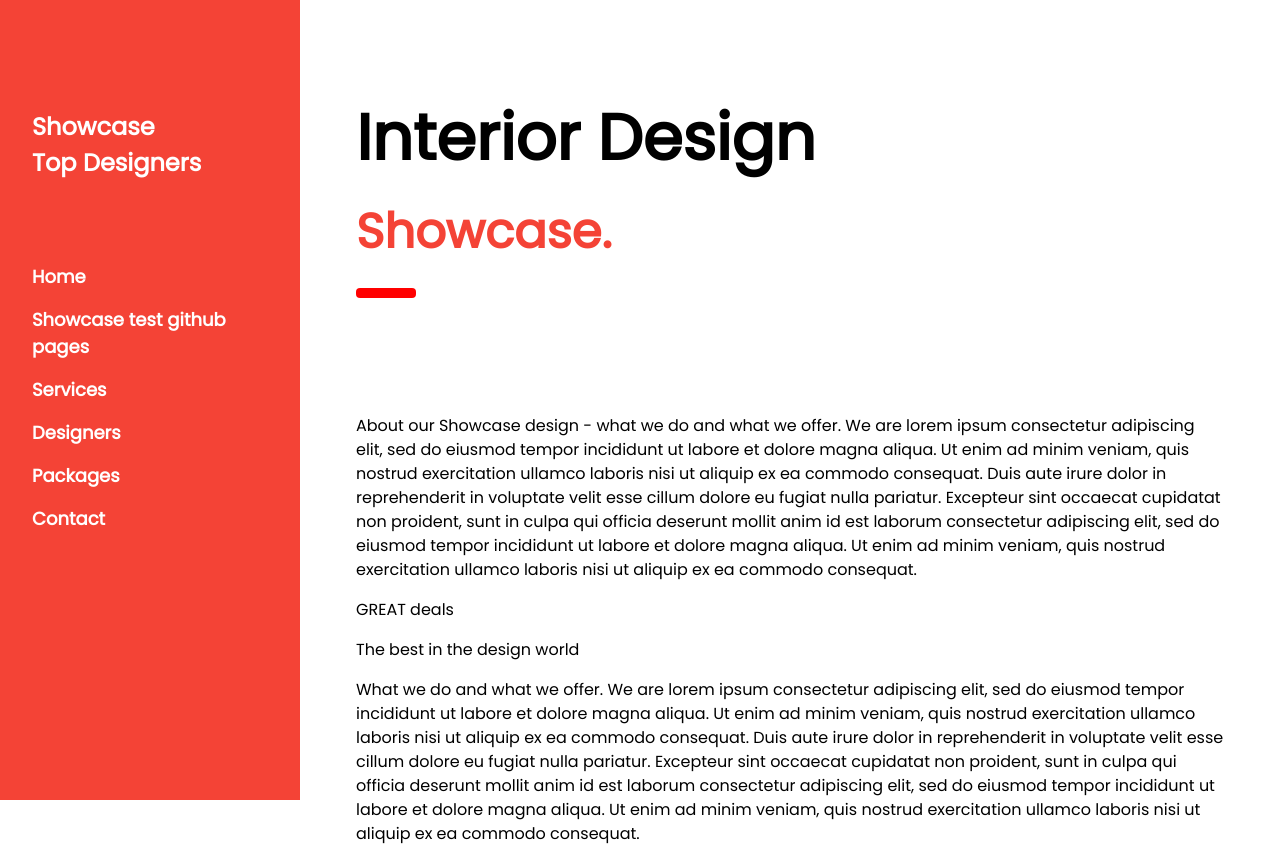
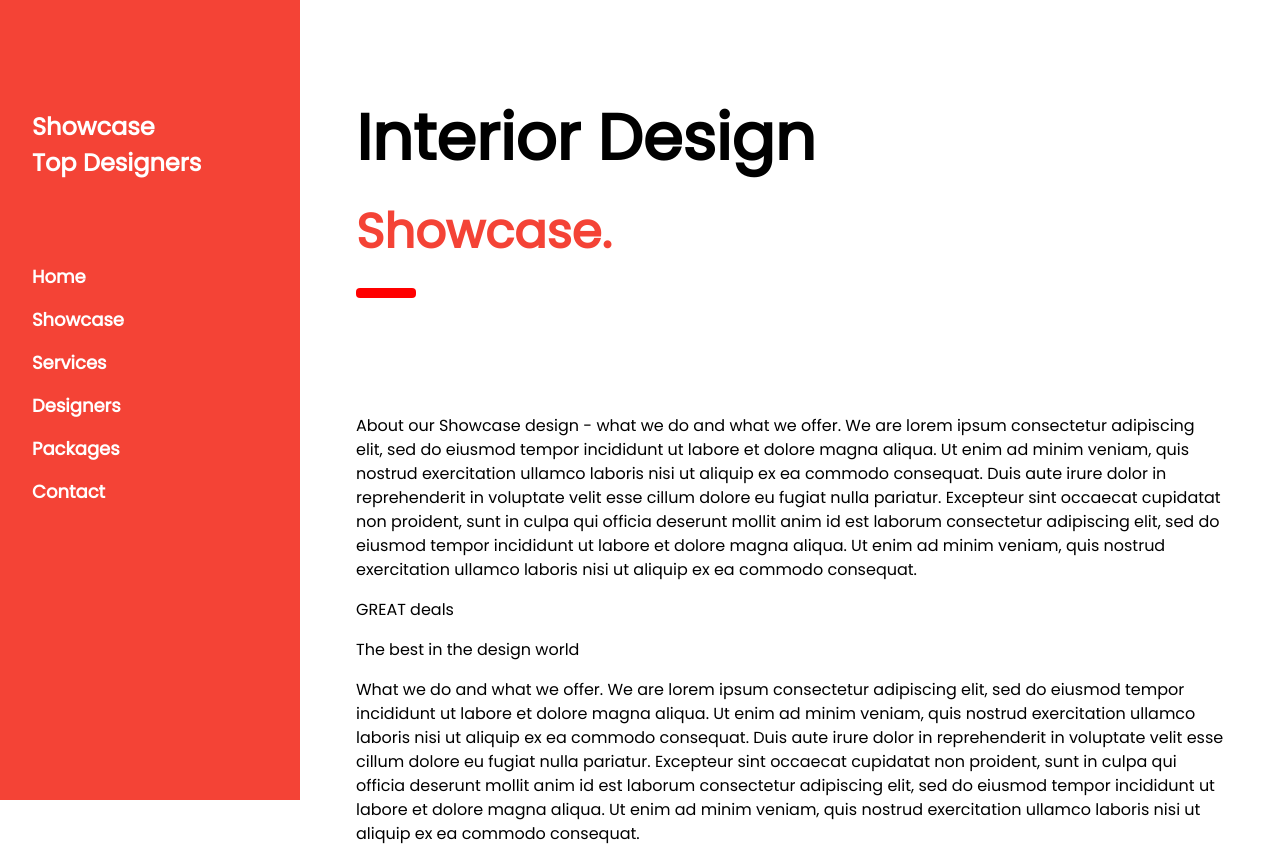
Before and after one commit to shovalsolo/ShowcaseDesigners, a plain HTML site: page index.html in a window 1280 px wide. Shown: the top 849 px of the page. Drawn offline with nearby package versions, Linux system fonts and the light colour scheme.

Commit message:
Removed test

```diff
--- a/index.html
+++ b/index.html
@@ -21,7 +21,7 @@ body {font-size:16px;}
   </div>
   <div class="w3-bar-block">
     <a href="#" onclick="w3_close()" class="w3-bar-item w3-button w3-hover-white">Home</a>
-    <a href="#showcase" onclick="w3_close()" class="w3-bar-item w3-button w3-hover-white">Showcase test github pages</a>
+    <a href="#showcase" onclick="w3_close()" class="w3-bar-item w3-button w3-hover-white">Showcase</a>
     <a href="#services" onclick="w3_close()" class="w3-bar-item w3-button w3-hover-white">Services</a>
     <a href="#designers" onclick="w3_close()" class="w3-bar-item w3-button w3-hover-white">Designers</a>
     <a href="#packages" onclick="w3_close()" class="w3-bar-item w3-button w3-hover-white">Packages</a>
```
